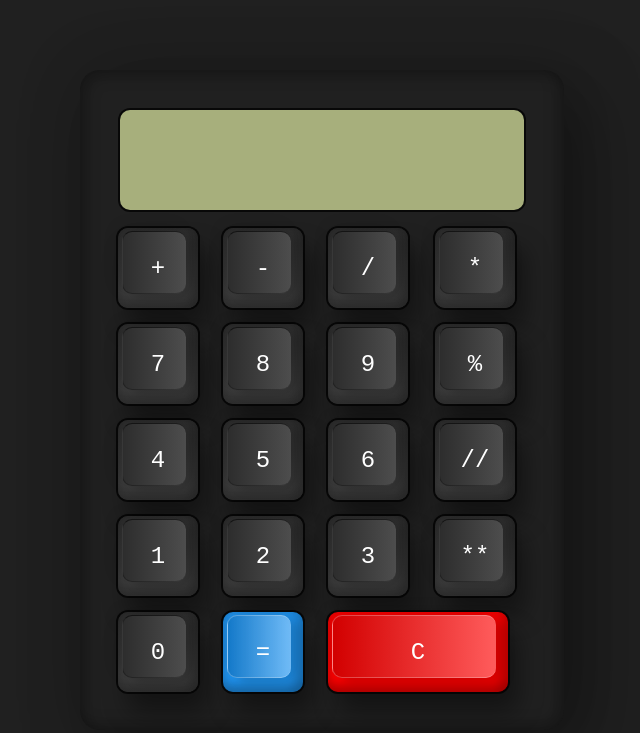
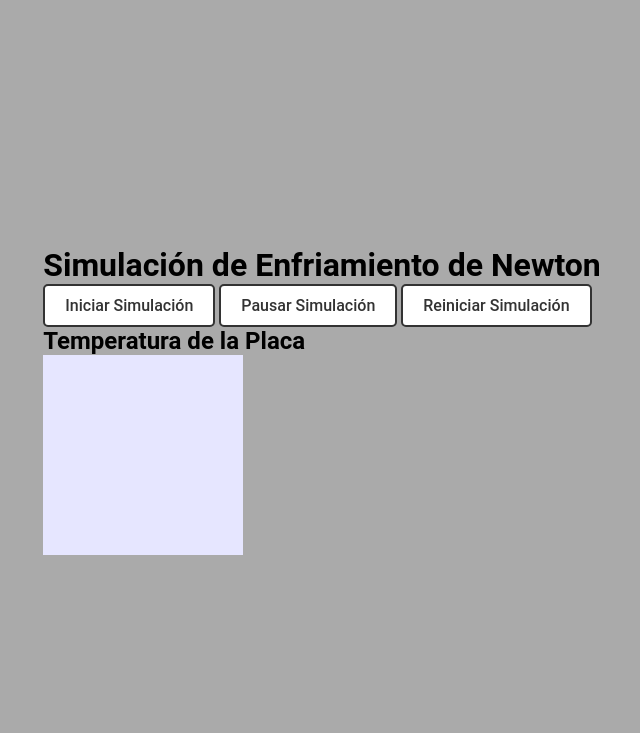
Before and after one commit to HugoAndres23/Ley-Enfriamiento, a FastAPI app: page / in a window 1280 px wide. Shown: the top 733 px of the page, without its empty margins (318-958 px from the left). Run offline with FastAPI, Linux system fonts and the light colour scheme; some libraries are stand-ins or nearby versions.

Commit message:
Agregar codigo de app Ley de Enfriamiento

```diff
--- a/main.py
+++ b/main.py
@@ -1,5 +1,6 @@
 from fastapi import FastAPI
-from routers.endpoints.home import router as home
+from routers.endpoints.app import app as config
+from routers.endpoints.home import app as home
 from routers.endpoints.static import router as static
 from fastapi.staticfiles import StaticFiles
 
@@ -7,4 +8,5 @@ app = FastAPI()
 app.mount('/static', StaticFiles(directory='static'), name='static')
 
 app.include_router(home)
+app.include_router(config)
 app.include_router(static)
--- /dev/null
+++ b/routers/endpoints/app.py
@@ -0,0 +1,90 @@
+from fastapi import APIRouter, BackgroundTasks
+from pydantic import BaseModel
+import numpy as np
+import time
+from threading import Event
+
+app = APIRouter()
+
+# Tamaño de la placa y parámetros de simulación
+WIDTH, HEIGHT = 100, 100  # Tamaño de la placa (ajustable)
+k = 0.01  # Constante de enfriamiento
+ambient_temperature = 25  # Temperatura ambiente en grados Celsius
+blowtorch_temperature = 200  # Temperatura del soplete en grados Celsius
+blowtorch_position = (50, 50)  # Posición inicial del soplete
+temperature_grid = np.full((WIDTH, HEIGHT), ambient_temperature)
+
+# Variables de control de la simulación
+simulation_running = Event()
+simulation_paused = Event()
+
+class ConfigParams(BaseModel):
+    k: float
+    blowtorch_temperature: float
+    ambient_temperature: float
+    blowtorch_position: tuple[int, int]
+
+@app.on_event("startup")
+async def initialize_simulation():
+    simulation_paused.set()  # Inicia en pausa por defecto
+
+@app.post("/start")
+async def start_simulation(background_tasks: BackgroundTasks):
+    simulation_running.set()
+    simulation_paused.clear()
+    background_tasks.add_task(run_simulation)
+    return {"message": "Simulación iniciada"}
+
+@app.get("/temperature")
+async def get_temperature():
+    # Convierte el array de temperatura en una lista para enviarlo como JSON
+    return {"temperature_grid": temperature_grid.tolist()}
+
+@app.post("/pause")
+async def pause_simulation():
+    simulation_paused.set()
+    return {"message": "Simulación pausada"}
+
+@app.post("/reset")
+async def reset_simulation():
+    global temperature_grid
+    temperature_grid = np.full((WIDTH, HEIGHT), ambient_temperature)
+    simulation_running.clear()
+    simulation_paused.set()
+    return {"message": "Simulación reiniciada"}
+
+@app.post("/config")
+async def configure_simulation(params: ConfigParams):
+    global k, blowtorch_temperature, ambient_temperature, blowtorch_position
+    k = params.k
+    blowtorch_temperature = params.blowtorch_temperature
+    ambient_temperature = params.ambient_temperature
+    blowtorch_position = params.blowtorch_position
+    return {"message": "Parámetros actualizados"}
+
+def run_simulation():
+    global temperature_grid
+    while simulation_running.is_set():
+        if simulation_paused.is_set():
+            time.sleep(1)  # Espera si la simulación está pausada
+            continue
+        # Aplicar calor en la posición del soplete
+        x, y = blowtorch_position
+        temperature_grid[x, y] = blowtorch_temperature
+
+        # Calcula la transferencia de calor en la placa
+        new_grid = temperature_grid.copy()
+        for i in range(1, WIDTH - 1):
+            for j in range(1, HEIGHT - 1):
+                new_grid[i, j] = (
+                    temperature_grid[i, j] +
+                    k * (
+                        temperature_grid[i+1, j] +
+                        temperature_grid[i-1, j] +
+                        temperature_grid[i, j+1] +
+                        temperature_grid[i, j-1] -
+                        4 * temperature_grid[i, j]
+                    )
+                )
+        temperature_grid = new_grid
+        time.sleep(0.1)  # Intervalo de actualización de la simulación
--- a/routers/endpoints/home.py
+++ b/routers/endpoints/home.py
@@ -1,83 +1,14 @@
+import numpy as np
 from fastapi import APIRouter, Request
-from fastapi.responses import HTMLResponse
-from fastapi.templating import Jinja2Templates
-from pydantic import BaseModel
+from routers.endpoints.static import TEMPLATES
 
-router = APIRouter()
-templates = Jinja2Templates(directory="routers/templates")
+app = APIRouter()
 
-
-class Expression(BaseModel):
-    expression: str
-
-
-@router.get("/", response_class= HTMLResponse)
-@router.get("/home", response_class= HTMLResponse)
-async def Home(request: Request):
-    title = 'Componentes H&J | Home'
-    return templates.TemplateResponse("home.j2", {
+@app.get("/")
+async def read_home(request: Request):
+    # Genera datos iniciales de la temperatura (si quieres mostrar un estado inicial)
+    initial_temperature = np.full((10, 10), 25).tolist()  # Array inicial de temperatura
+    return TEMPLATES.TemplateResponse("index.j2", {
         "request": request,
-        "title": title,
+        "initial_temperature": initial_temperature
     })
-
-@router.post("/calculadora")
-def calculadora(expression: Expression):
-    resultado = calcular(expression.expression)
-    return resultado
-
-
-def calcular(expression: str):
-    try:
-        # Removemos espacios en blanco de la expresión
-        expression = expression.replace(" ", "")
-
-        # Utilizamos una lista de operadores permitidos
-        operadores = ['+', '-', '*', '/', '%', '//', '**']
-
-        # Inicializamos las variables para almacenar los números y operador
-        numero1 = ''
-        numero2 = ''
-        operacion = ''
-        char_ant = ''
-
-        # Recorremos la expresión para separar números y operador
-        for char in expression:
-            if char_ant == '/' and char == '/' or char_ant == '*' and char == '*':
-                char = char_ant+char
-                print(char)
-            if char in operadores:
-                operacion = char
-            else:
-                if operacion:
-                    numero2 += char
-                else:
-                    numero1 += char
-            char_ant=char
-
-        # Verificamos que tengamos números y un operador
-        if not operacion or not numero1 or not numero2:
-            raise ValueError("Error")
-
-        # Convertimos los números a tipo float
-        num1 = float(numero1)
-        num2 = float(numero2)
-
-        # Realizamos la operación
-        if operacion == '+':
-            resultado = num1 + num2
-        elif operacion == '//':
-            resultado = num1 // num2
-        elif operacion == '**':
-            resultado = num1 ** num2
-        elif operacion == '-':
-            resultado = num1 - num2
-        elif operacion == '*':
-            resultado = num1 * num2
-        elif operacion == '/':
-            resultado = num1 / num2
-        elif operacion == '%':
-            resultado = num1 % num2
-
-        return resultado
-    except Exception as e:
-        return str(e)
--- a/routers/endpoints/static.py
+++ b/routers/endpoints/static.py
@@ -1,9 +1,10 @@
 from fastapi import APIRouter, Request
 from fastapi.responses import FileResponse
 from fastapi.staticfiles import StaticFiles
-
+from fastapi.templating import Jinja2Templates
 
 router = APIRouter()
+TEMPLATES = Jinja2Templates(directory="routers/templates")
 router.mount('/static', StaticFiles(directory='.\.\static'), name='static')
 
 
--- a/routers/templates/body.j2
+++ b/routers/templates/body.j2
@@ -6,7 +6,7 @@
     <meta name="MobileOptimized" content="width" />
 
     <!-- Title -->
-    <title>{{ title }}</title>
+    <title>Simulación de Temperatura</title>
     <link rel="icon" type="image/png" href="{{ url_for('get_static_file', directoryname='img' ,filename='favicon.png')}}">
 
     <!-- Estilos Css -->
--- a/routers/templates/home.j2
+++ /dev/null
@@ -1,28 +0,0 @@
-{% extends "body.j2" %}{% block content %}
-<div class="container">
-  <form action="" name="calc" class="calculator">
-    <input type="text" id="pantalla" class="value" readonly />
-
-    <span class="num plus" data-operation="+"><i>+</i></span>
-    <span class="num" data-operation="-"><i>-</i></span>
-    <span class="num" data-operation="/"><i>/</i></span>
-    <span class="num" data-operation="*"><i>*</i></span>
-    <span class="num" data-operation="7"><i>7</i></span>
-    <span class="num" data-operation="8"><i>8</i></span>
-    <span class="num" data-operation="9"><i>9</i></span>
-    <span class="num" data-operation="%"><i>%</i></span>
-    <span class="num" data-operation="4"><i>4</i></span>
-    <span class="num" data-operation="5"><i>5</i></span>
-    <span class="num" data-operation="6"><i>6</i></span>
-    <span class="num" data-operation="//"><i>//</i></span>
-    <span class="num" data-operation="1"><i>1</i></span>
-    <span class="num" data-operation="2"><i>2</i></span>
-    <span class="num" data-operation="3"><i>3</i></span>
-    <span class="num" data-operation="**"><i>**</i></span>
-    <span class="num" data-operation="0"><i>0</i></span>
-
-    <span class="num equal" data-operation="equal"><i>=</i></span>
-    <span class="num clear" data-operation="clear"><i>C</i></span>
-  </form>
-</div>
-{% endblock %}
--- /dev/null
+++ b/routers/templates/index.j2
@@ -0,0 +1,20 @@
+{% extends "body.j2" %}{% block content %}
+<h1>Simulación de Enfriamiento de Newton</h1>
+
+<div>
+    <button onclick="startSimulation()">Iniciar Simulación</button>
+    <button onclick="pauseSimulation()">Pausar Simulación</button>
+    <button onclick="resetSimulation()">Reiniciar Simulación</button>
+</div>
+
+<h2>Temperatura de la Placa</h2>
+<div id="temperature-grid">
+    {% for row in initial_temperature %}
+        {% for temp in row %}
+            <div class="cell" style="background-color: rgb({{ 255 - temp }}, {{ 255 - temp }}, 255);">
+            </div>
+        {% endfor %}
+    {% endfor %}
+</div>
+
+{% endblock %}
--- a/static/css/main.css
+++ b/static/css/main.css
@@ -2,103 +2,46 @@
   margin: 0;
   padding: 0;
   box-sizing: border-box;
-  font-family: "Courier New", Courier, monospace;
+  font-family: "Gotham Book", Roboto, sans-serif;
 }
 body {
   display: flex;
   height: 100vh;
   align-items: center;
   justify-content: center;
+  background-color: #aaa;
+}
+
+button {
+  padding: 10px 20px;
+  font-size: 16px;
+  font-weight: 500;
+  color: #333;
+  background-color: #fff;
+  border: 2px solid #333;
+  border-radius: 5px;
+  cursor: pointer;
+  transition: background-color 0.3s ease, color 0.3s ease, transform 0.2s ease;
+}
+
+button:hover {
+  background-color: #333;
+  color: #fff;
+  transform: scale(1.05);
+}
+
+button:active {
+  transform: scale(1);
+}
+
+
+#temperature-grid {
+  display: grid;
+  grid-template-columns: repeat(10, 0fr);
+}
+.cell {
+  width: 20px;
+  height: 20px;
   background-color: #202020;
+  text-align: center;
 }
-.container {
-  position: relative;
-  min-width: 300px;
-  min-height: 400px;
-  padding: 40px 30px 30px;
-  border-radius: 20px;
-  box-shadow: 25px 25px 75px rgba(0, 0, 0, 0.25),
-    10px 10px 70px rgba(0, 0, 0, 0.25), inset -5px -5px 15px rgba(0, 0, 0, 0.25),
-    inset 5px 5px 15px rgba(0, 0, 0, 0.25);
-}
-.container span {
-  color: #fff;
-  position: relative;
-  display: grid;
-  width: 80px;
-  place-items: center;
-  margin: 8px;
-  height: 80px;
-  background: linear-gradient(180deg, #2f2f2f, #3f3f3f);
-  box-shadow: inset -8px 0 8px rgba(0, 0, 0, 0.15),
-    inset 0 -8px 8px rgba(0, 0, 0, 0.25), 0 0 0 2px rgba(0, 0, 0, 0.75),
-    10px 20px 25px rgba(0, 0, 0, 0.4);
-  user-select: none;
-  cursor: pointer;
-  font-weight: 400;
-  border-radius: 10px;
-}
-.calculator span:active {
-  filter: brightness(1.5);
-}
-.calculator span::before {
-  content: "";
-  position: absolute;
-  top: 3px;
-  left: 4px;
-  bottom: 14px;
-  right: 12px;
-  border-radius: 10px;
-  background: linear-gradient(90deg, #2d2d2d, #4d4d4d);
-  box-shadow: -5px -5px 15px rgba(0, 0, 0, 0.1),
-    10px 5px 10px rgba(0, 0, 0, 0.15);
-  border-left: 1px solid #0004;
-  border-bottom: 1px solid #0004;
-  border-top: 1px solid #0009;
-}
-.calculator span i {
-  position: relative;
-  font-style: normal;
-  font-size: 1.5em;
-  text-transform: uppercase;
-}
-.calculator {
-  position: relative;
-  display: grid;
-}
-.calculator .value {
-  position: relative;
-  grid-column: span 4;
-  height: 100px;
-  width: calc(100% - 20px);
-  left: 10px;
-  border: none;
-  outline: none;
-  background-color: #a7af7c;
-  margin-bottom: 10px;
-  border-radius: 10px;
-  box-shadow: 0 0 0 2px rgba(0, 0, 0, 0.75);
-  text-align: right;
-  padding: 10px;
-  font-size: 2em;
-}
-.calculator .clear {
-  grid-column: span 2;
-  width: 180px;
-  background: #f00;
-}
-.calculator .clear::before {
-  background: linear-gradient(90deg, #d20000, #ffffff5c);
-  border-left: 1px solid #fff4;
-  border-bottom: 1px solid #fff4;
-  border-top: 1px solid #fff4;
-}
-.calculator .equal {
-  background: #2196f3;
-}
-.calculator .equal::before{
-  background: linear-gradient(90deg, #1479c9, #ffffff5c);
-  border-left: 1px solid #fff4;
-  border-bottom: 1px solid #fff4;
-  border-top: 1px solid #fff4;
-}
```
Also changed, not shown: requirements.txt (added, +39 -0 lines).
